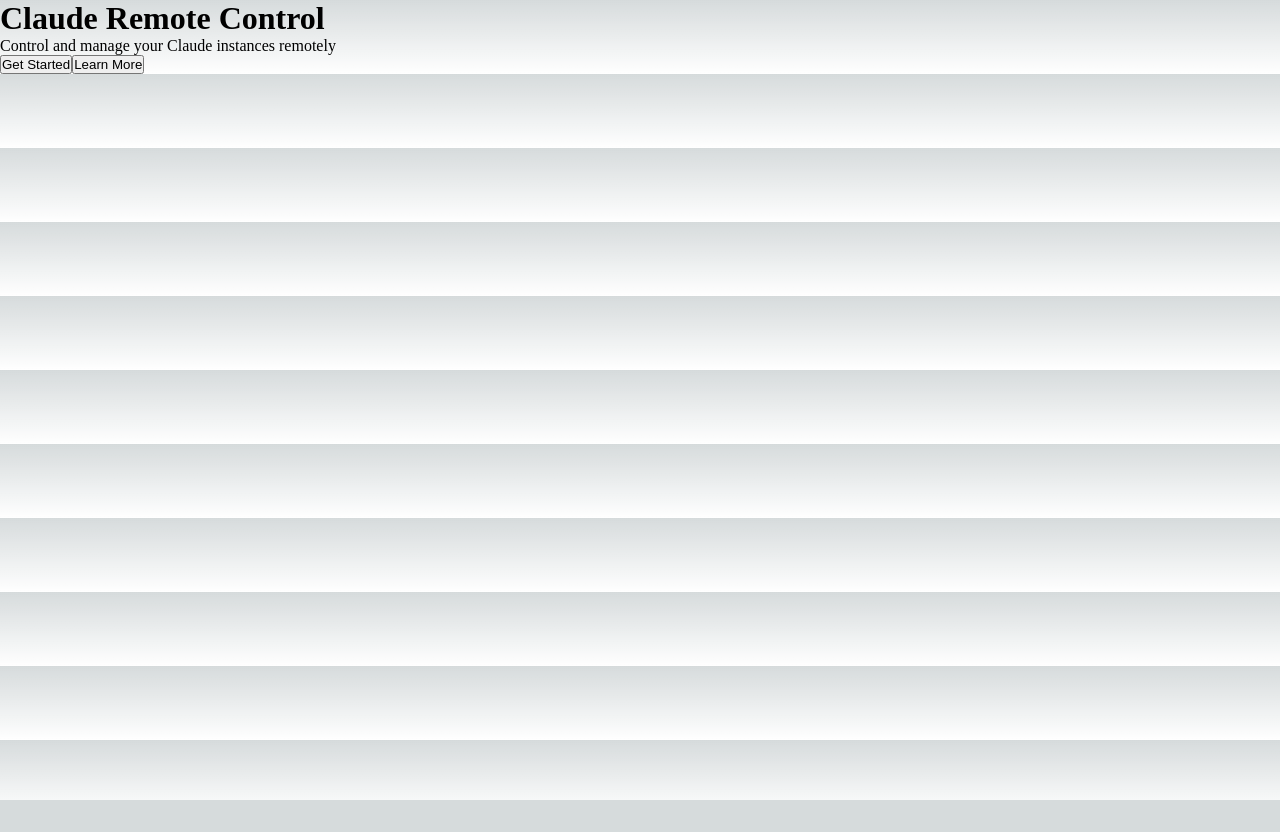
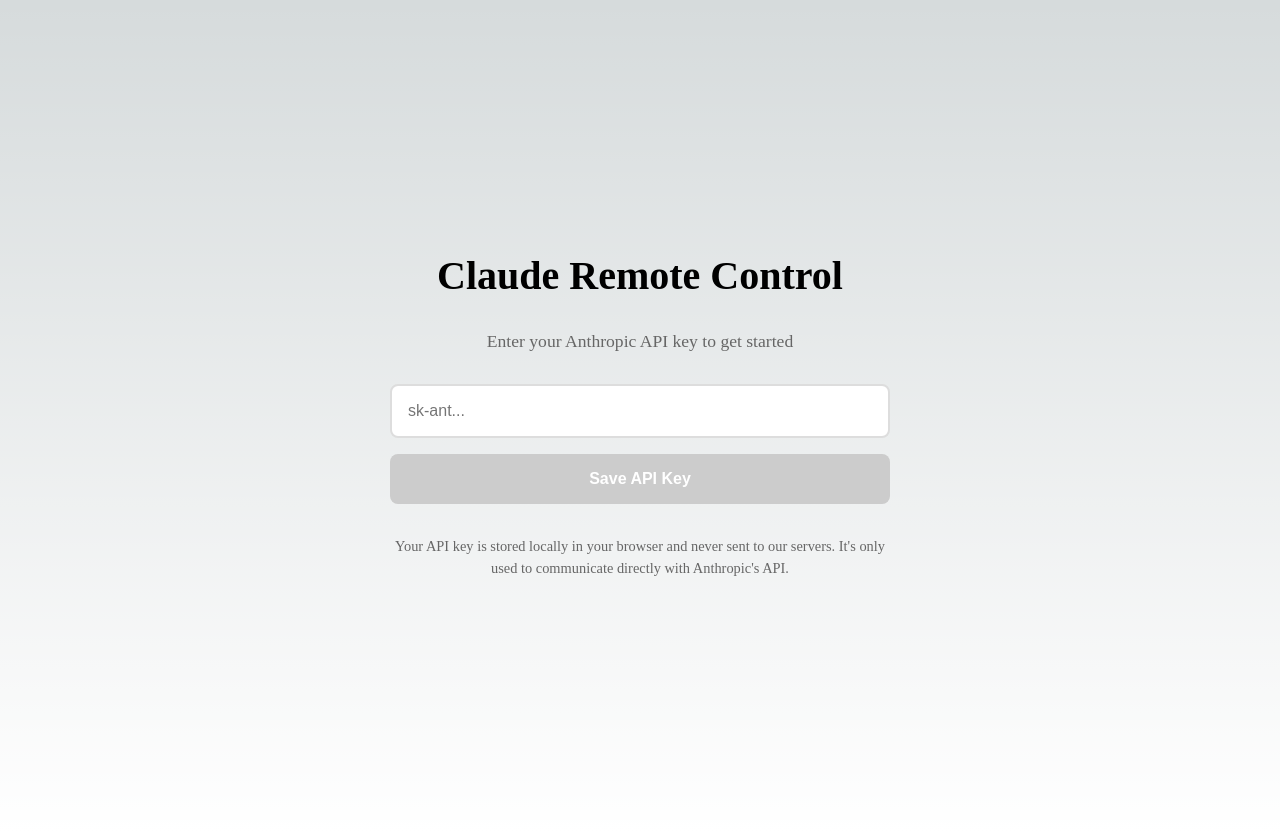
Before and after one commit to marekdkropiewnicki-dotcom/claude-remote-control, a Next.js app: page / in a window 1280 px wide. Before the commit the page ends 800 px from the top, so only its background shows below. Built offline with nearby package versions, Linux system fonts and the light colour scheme.

Commit message:
Update app/page.tsx with new content

```diff
--- a/app/page.tsx
+++ b/app/page.tsx
@@ -1,23 +1,208 @@
 'use client'
 
+import { useState, useRef, useEffect } from 'react'
+import styles from './page.module.css'
+
+interface Message {
+  role: 'user' | 'assistant'
+  content: string
+}
+
 export default function Home() {
+  const [messages, setMessages] = useState<Message[]>([])
+  const [input, setInput] = useState('')
+  const [isLoading, setIsLoading] = useState(false)
+  const [apiKey, setApiKey] = useState('')
+  const [isConfigured, setIsConfigured] = useState(false)
+  const messagesEndRef = useRef<HTMLDivElement>(null)
+
+  const scrollToBottom = () => {
+    messagesEndRef.current?.scrollIntoView({ behavior: 'smooth' })
+  }
+
+  useEffect(() => {
+    scrollToBottom()
+  }, [messages])
+
+  useEffect(() => {
+    const savedKey = localStorage.getItem('anthropic_api_key')
+    if (savedKey) {
+      setApiKey(savedKey)
+      setIsConfigured(true)
+    }
+  }, [])
+
+  const isValidApiKey = (key: string) => key.trim().startsWith('sk-ant-')
+
+  const saveApiKey = () => {
+    if (apiKey.trim() && isValidApiKey(apiKey)) {
+      localStorage.setItem('anthropic_api_key', apiKey.trim())
+      setIsConfigured(true)
+    } else {
+      alert('Nieprawidłowy klucz API. Klucz powinien zaczynać się od "sk-ant-".')
+    }
+  }
+
+  const clearApiKey = () => {
+    localStorage.removeItem('anthropic_api_key')
+    setApiKey('')
+    setIsConfigured(false)
+    setMessages([])
+  }
+
+  const sendMessage = async (e: React.FormEvent) => {
+    e.preventDefault()
+    if (!input.trim() || isLoading) return
+
+    const userMessage: Message = { role: 'user', content: input.trim() }
+    setMessages(prev => [...prev, userMessage])
+    setInput('')
+    setIsLoading(true)
+
+    try {
+      const response = await fetch('/api/chat', {
+        method: 'POST',
+        headers: {
+          'Content-Type': 'application/json',
+          'x-api-key': apiKey,
+        },
+        body: JSON.stringify({
+          messages: [...messages, userMessage],
+        }),
+      })
+
+      if (!response.ok) {
+        throw new Error(`HTTP error! status: ${response.status}`)
+      }
+
+      const data = await response.json()
+
+      if (data.error) {
+        throw new Error(data.error)
+      }
+
+      const assistantMessage: Message = {
+        role: 'assistant',
+        content: data.content,
+      }
+      setMessages(prev => [...prev, assistantMessage])
+    } catch (error) {
+      console.error('Error:', error)
+      const errorMessage: Message = {
+        role: 'assistant',
+        content: `Error: ${error instanceof Error ? error.message : 'Failed to get response from Claude'}`,
+      }
+      setMessages(prev => [...prev, errorMessage])
+    } finally {
+      setIsLoading(false)
+    }
+  }
+
+  const clearChat = () => {
+    setMessages([])
+  }
+
+  if (!isConfigured) {
+    return (
+      <main className={styles.main}>
+        <div className={styles.configContainer}>
+          <h1 className={styles.title}>Claude Remote Control</h1>
+          <p className={styles.description}>
+            Enter your Anthropic API key to get started
+          </p>
+          <div className={styles.configForm}>
+            <input
+              type="password"
+              value={apiKey}
+              onChange={(e) => setApiKey(e.target.value)}
+              placeholder="sk-ant..."
+              className={styles.apiKeyInput}
+              onKeyDown={(e) => e.key === 'Enter' && saveApiKey()}
+            />
+            <button
+              onClick={saveApiKey}
+              className={styles.saveButton}
+              disabled={!apiKey.trim() || !isValidApiKey(apiKey)}
+            >
+              Save API Key
+            </button>
+          </div>
+          <p className={styles.note}>
+            Your API key is stored locally in your browser and never sent to our servers.
+            It&apos;s only used to communicate directly with Anthropic&apos;s API.
+          </p>
+        </div>
+      </main>
+    )
+  }
+
   return (
-    <main className="min-h-screen bg-gradient-to-br from-slate-900 to-slate-800 flex items-center justify-center p-4">
-      <div className="text-center">
-        <h1 className="text-4xl md:text-6xl font-bold text-white mb-4">
-          Claude Remote Control
-        </h1>
-        <p className="text-xl md:text-2xl text-slate-300 mb-8">
-          Control and manage your Claude instances remotely
-        </p>
-        <div className="flex gap-4 justify-center flex-wrap">
-          <button className="px-8 py-3 bg-blue-600 hover:bg-blue-700 text-white font-semibold rounded-lg transition">
-            Get Started
+    <main className={styles.main}>
+      <div className={styles.header}>
+        <h1 className={styles.title}>Claude Remote Control</h1>
+        <div className={styles.controls}>
+          <button onClick={clearChat} className={styles.clearButton}>
+            Clear Chat
           </button>
-          <button className="px-8 py-3 bg-slate-700 hover:bg-slate-600 text-white font-semibold rounded-lg transition">
-            Learn More
+          <button onClick={clearApiKey} className={styles.logoutButton}>
+            Change API Key
           </button>
         </div>
+      </div>
+
+      <div className={styles.chatContainer}>
+        <div className={styles.messages}>
+          {messages.length === 0 && (
+            <div className={styles.emptyState}>
+              <h2>Welcome to Claude Remote Control</h2>
+              <p>Start a conversation with Claude by typing a message below.</p>
+            </div>
+          )}
+          {messages.map((message, index) => (
+            <div
+              key={index}
+              className={`${styles.message} ${
+                message.role === 'user' ? styles.userMessage : styles.assistantMessage
+              }`}
+            >
+              <div className={styles.messageRole}>
+                {message.role === 'user' ? 'You' : 'Claude'}
+              </div>
+              <div className={styles.messageContent}>{message.content}</div>
+            </div>
+          ))}
+          {isLoading && (
+            <div className={`${styles.message} ${styles.assistantMessage}`}>
+              <div className={styles.messageRole}>Claude</div>
+              <div className={styles.messageContent}>
+                <div className={styles.loadingDots}>
+                  <span></span>
+                  <span></span>
+                  <span></span>
+                </div>
+              </div>
+            </div>
+          )}
+          <div ref={messagesEndRef} />
+        </div>
+
+        <form onSubmit={sendMessage} className={styles.inputForm}>
+          <input
+            type="text"
+            value={input}
+            onChange={(e) => setInput(e.target.value)}
+            placeholder="Type your message..."
+            className={styles.input}
+            disabled={isLoading}
+          />
+          <button
+            type="submit"
+            className={styles.sendButton}
+            disabled={isLoading || !input.trim()}
+          >
+            Send
+          </button>
+        </form>
       </div>
     </main>
   )
```
